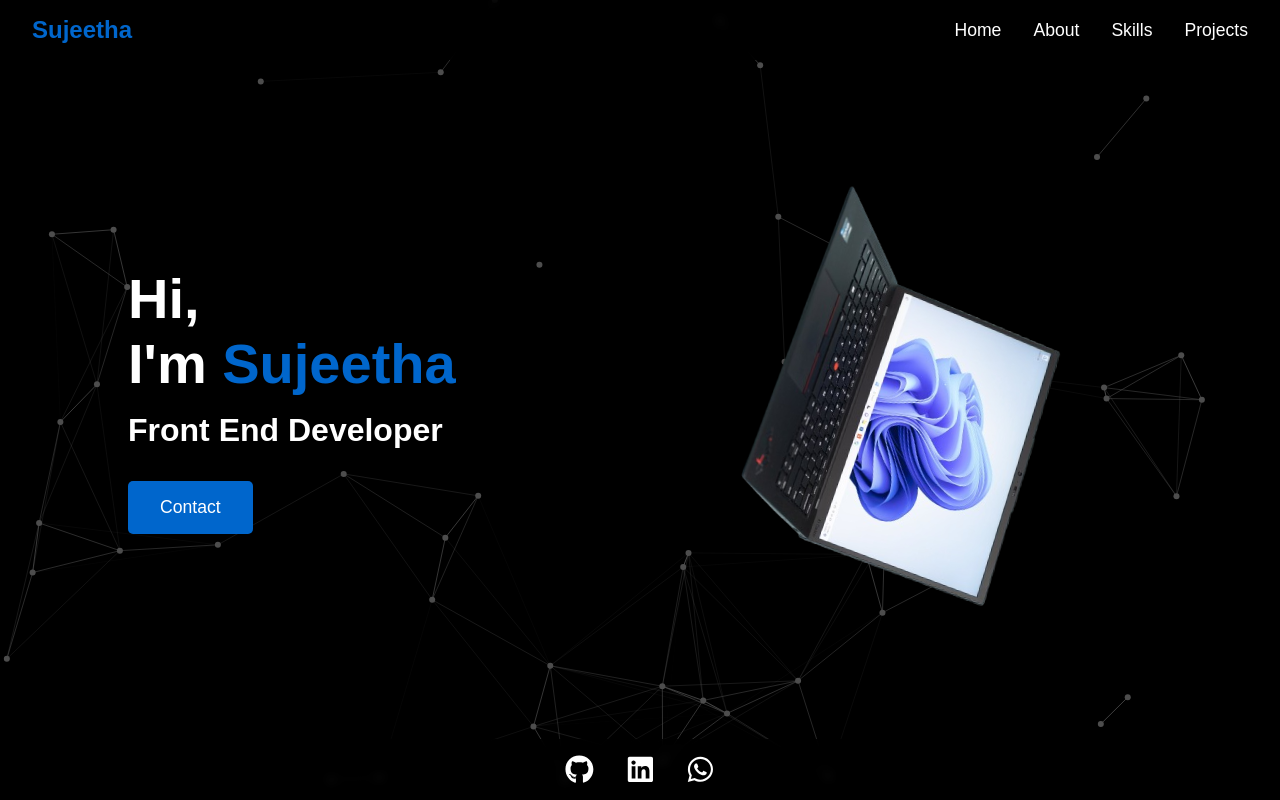
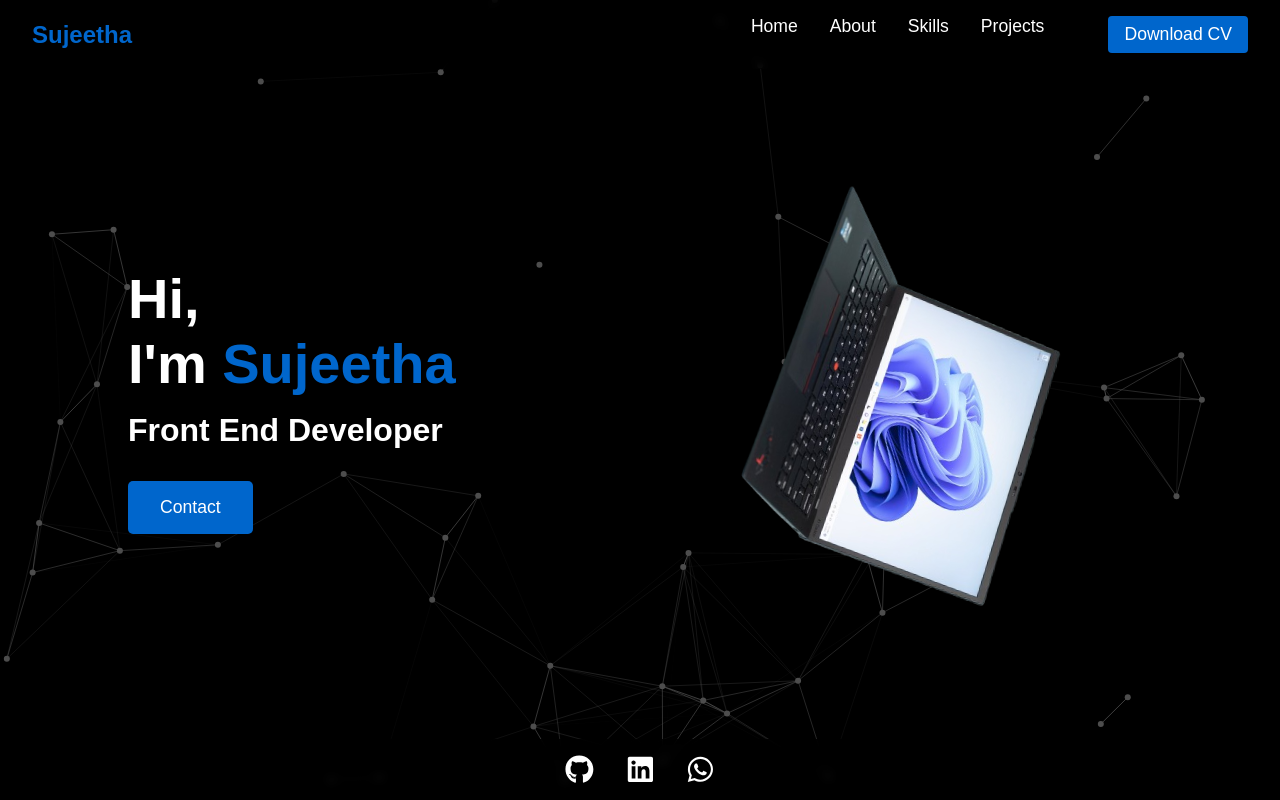
Before and after one commit to sujee-arun31/portfolio, a React (Create React App) app: page / in a window 1280 px wide. Shown: the top 800 px of the page. Built offline with nearby package versions, Linux system fonts and the light colour scheme; the HTML template or start-up script is replaced by a standard one.

Commit message:
Updated Header component

```diff
--- a/src/components/Header/Header.js
+++ b/src/components/Header/Header.js
@@ -65,6 +65,22 @@ const NavLink = styled.a`
   }
 `;
 
+const DownloadButton = styled.a`
+  background-color: ${props => props.theme.colors.primary};
+  color: white;
+  padding: 0.5rem 1rem;
+  border-radius: 4px;
+  text-decoration: none;
+  font-size: 1.1rem;
+  transition: all 0.3s ease;
+  margin-left: 2rem;
+
+  &:hover {
+    background-color: ${props => props.theme.colors.text};
+    transform: translateY(-2px);
+  }
+`;
+
 const Header = () => {
   return (
     <HeaderContainer>
@@ -76,6 +92,9 @@ const Header = () => {
         <NavLink href="#about">About</NavLink>
         <NavLink href="#skills">Skills</NavLink>
         <NavLink href="#projects">Projects</NavLink>
+        <DownloadButton href="/Sujeetha_Resume.pdf" download>
+          Download CV
+        </DownloadButton>
       </Nav>
     </HeaderContainer>
   );
```
